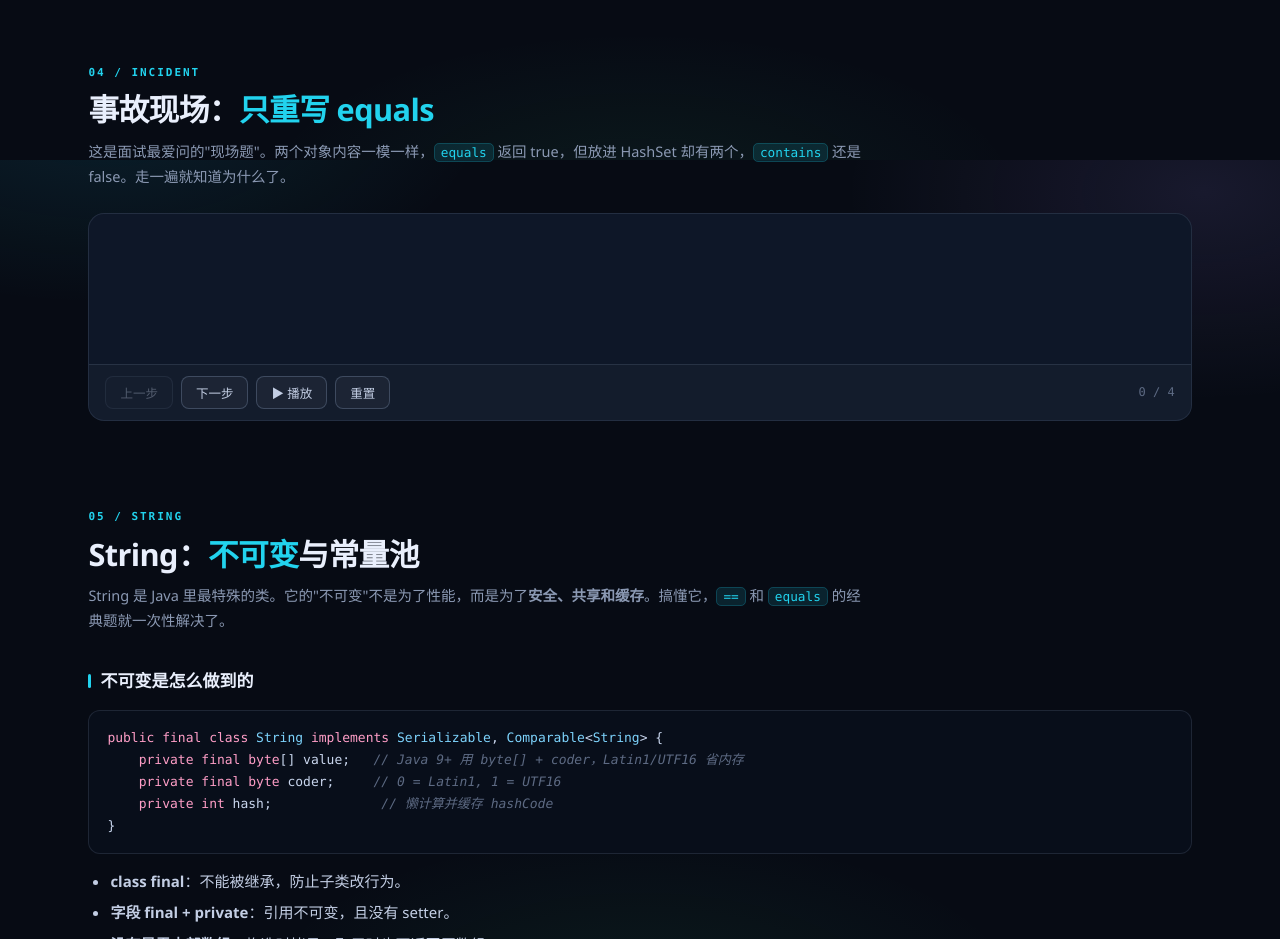
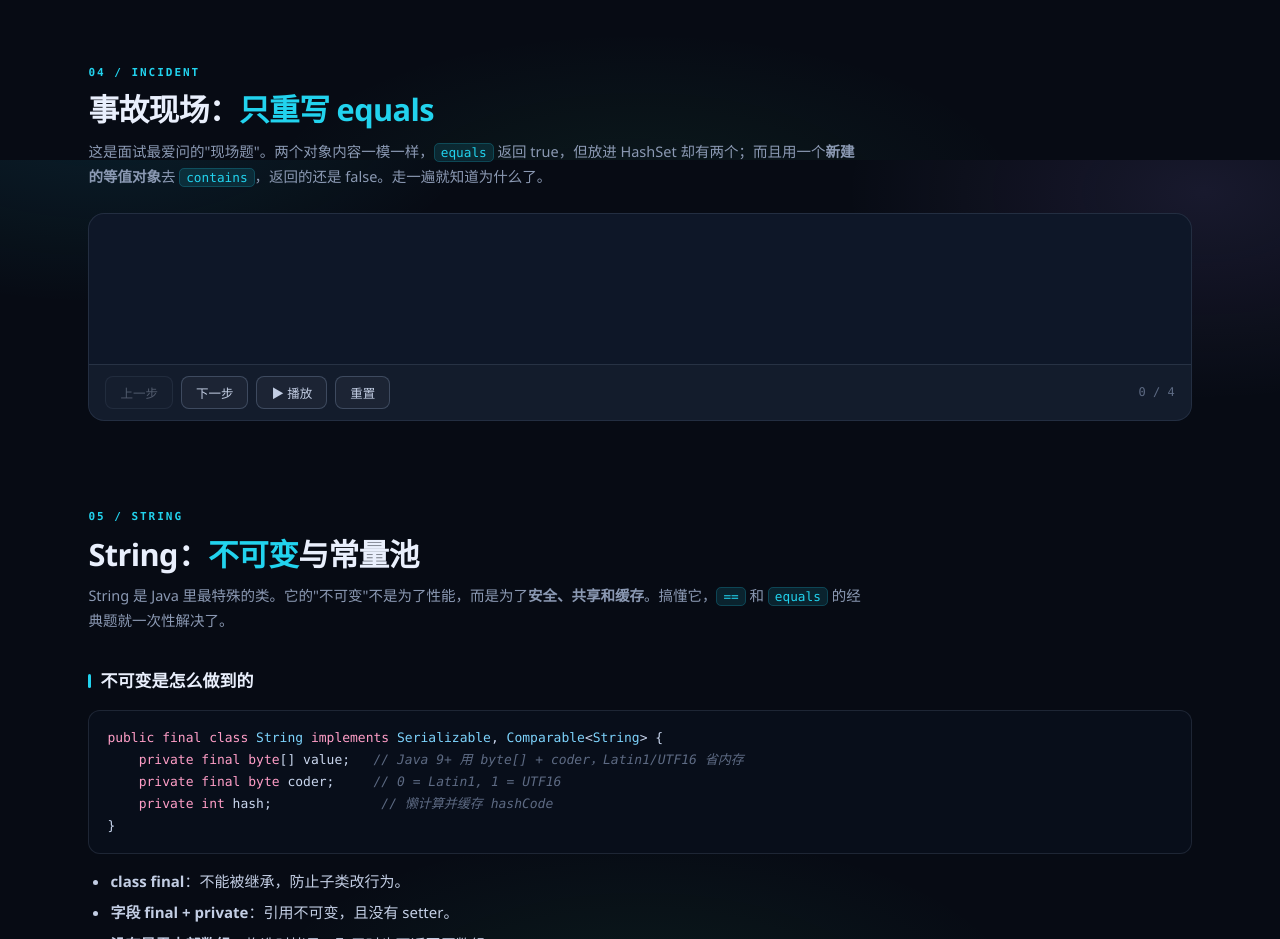
Before and after one commit to YHL-1/java-learning-map, a plain HTML site: page w05-d02-object-core.html in a window 1280 px wide. Shown: the part 3840-4779 px from the top of the page. Drawn offline with Linux system fonts and the light colour scheme.

Commit message:
fix(d2): 导语同步修正 contains 描述

```diff
--- a/w05-d02-object-core.html
+++ b/w05-d02-object-core.html
@@ -377,7 +377,7 @@ System.out.println(map.get(u));  <span class="c">// null ← 找不到了！</sp
 <section id="s4">
   <p class="kicker">04 / INCIDENT</p>
   <h2>事故现场：<em>只重写 equals</em></h2>
-  <p class="lead">这是面试最爱问的"现场题"。两个对象内容一模一样，<code class="i">equals</code> 返回 true，但放进 HashSet 却有两个，<code class="i">contains</code> 还是 false。走一遍就知道为什么了。</p>
+  <p class="lead">这是面试最爱问的"现场题"。两个对象内容一模一样，<code class="i">equals</code> 返回 true，但放进 HashSet 却有两个；而且用一个<b>新建的等值对象</b>去 <code class="i">contains</code>，返回的还是 false。走一遍就知道为什么了。</p>
 
   <div class="stepper" data-stepper>
     <div class="stage">
```
